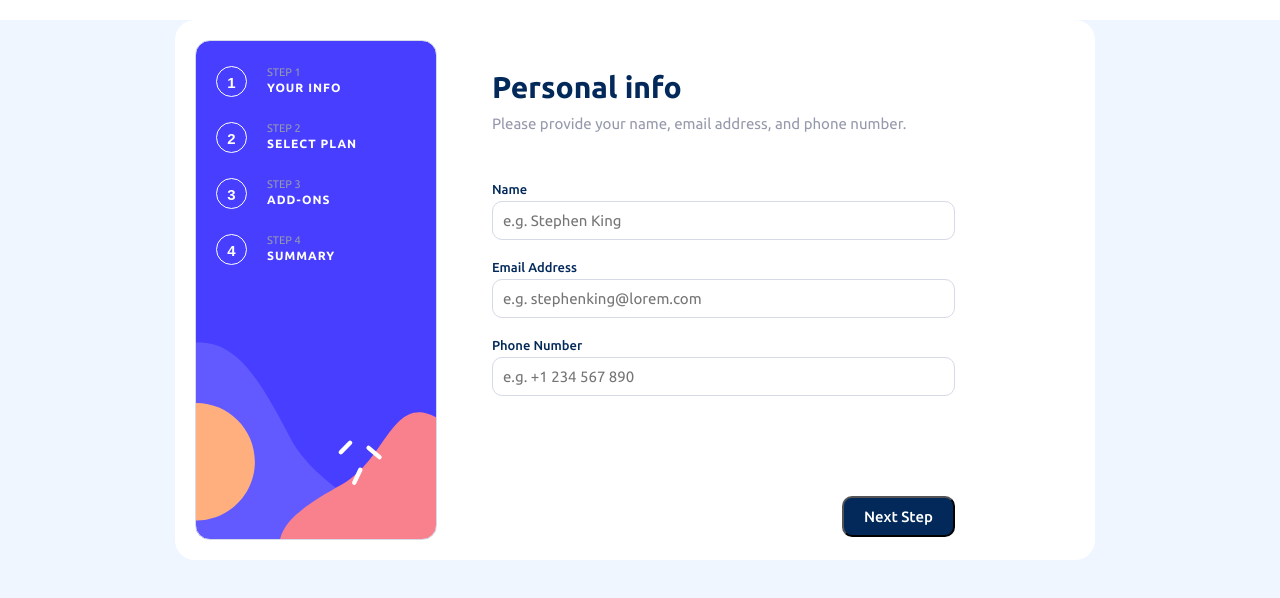
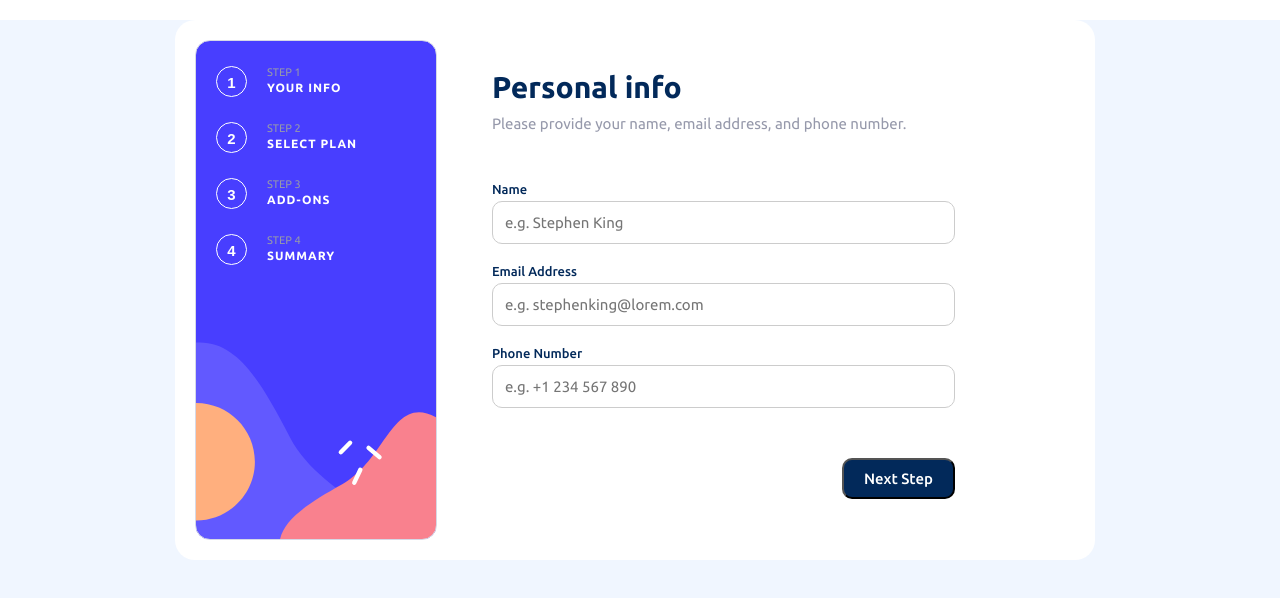
Before and after one commit to BdNiyi/msfmain, a React (Create React App) app in the folder msfmain/: page / in a window 1280 px wide. Shown: the top 598 px of the page. Built offline with nearby package versions, Linux system fonts and the light colour scheme.

Commit message:
donewithpg1

```diff
--- a/msfmain/src/ffirst.css
+++ b/msfmain/src/ffirst.css
@@ -68,6 +68,7 @@
     background-color: hsl(206, 94%, 87%);
     color:black;
 }
+
 .sidebar1text{
     margin-left: 20px;
 }
@@ -137,7 +138,25 @@
     font-weight: 400;
     font-size: 15px;
     color: hsl(213, 96%, 18%);
+    padding: 0.75rem;
+    border: 1px solid #ccc;
+    outline: none;
+    transition: box-shadow 0.2s ease, border-color 0.2s ease;
 }
+.forminput.error {
+    border-color: #e74c3c;
+    box-shadow: 0 0 0 3px rgba(231, 76, 60, 0.25); /* red glow */
+  }
+
+  .error-text {
+    color: #e74c3c;
+    font-family: "Ubuntu", sans-serif;
+    font-size: 0.875rem;
+    margin-top: 0.25rem;
+    margin-left: 350px;
+    display: block;
+  }
+
 .forminput:focus{
     outline: none;
     border-color: hsl(206, 94%, 87%);
@@ -154,7 +173,11 @@
     font-size: 15px;
     padding: 10px 20px;
     border-radius: 10px;
-    margin-top: 100px;
+    margin-top: 50px;
     margin-left: 350px;
     cursor: pointer;
 }
+.nextstep:hover{
+    background-color: hsl(206, 94%, 87%);
+    color: hsl(213, 96%, 18%);
+}
--- a/msfmain/src/first.js
+++ b/msfmain/src/first.js
@@ -2,20 +2,48 @@ import React from 'react';
 import { useState } from 'react';
 import './ffirst.css';
 
-function first() {
-    const [message, setMessage] = useState('');
-    const [error, setError] = useState('');
+function First() {
+  const [form, setForm] = useState({
+    name: '',
+    email: '',
+    phone: ''
+  });
+  const [errors, setErrors] = useState({});
+
+  const validate = () => {
+    const newErrors = {};
+    if (!form.name.trim()) {
+      newErrors.name = 'This field is required';
+    }
+    if (!form.email.trim()) {
+      newErrors.email = 'This field is required';
+    } else if (!/\S+@\S+\.\S+/.test(form.email)) {
+      newErrors.email = 'Invalid email format';
+    }
+    if (!form.phone.trim()) {
+      newErrors.phone = 'This field is required';
+    }
+    return newErrors;
+  };
+
+  const handleChange = (e) => {
+    const { name, value } = e.target;
+    setForm(prev => ({ ...prev, [name]: value }));
+    setErrors(prev => ({ ...prev, [name]: '' }));
+  };
 
   const handleSubmit = (e) => {
     e.preventDefault();
-      if (message.trim() === '') {
-        setError('Please enter a message before submitting.');
+    const validationErrors = validate();
+    if (Object.keys(validationErrors).length > 0) {
+      setErrors(validationErrors);
     } else {
-        setError('');
-        // Do something with the message
-        alert(`Submitted: ${message}`);
+      // proceed to next step
+      console.log('Form data:', form);
+      alert(`Submitted: ${JSON.stringify(form)}`);
     }
   };
+
   return (
     <div className='firstpagebody'>
         {/* Sidebar start */}
@@ -58,24 +86,45 @@ function first() {
 <div className='pihead'>Personal info</div>
 <p className='pip'>Please provide your name, email address, and phone number.</p>
 
-<form className='forform' onSubmit={handleSubmit}>
+<form className='forform' onSubmit={handleSubmit} noValidate>
     <div className='formgroup'>
         <label className='formlabel'>Name</label>
-        <input type="text" className='forminput' placeholder='e.g. Stephen King' required/>
+        <input
+         type='text'
+         name='name'
+         className={`forminput ${errors.name ? 'error' : ''}`}
+         placeholder='e.g. Stephen King'
+         value={form.name}
+         onChange={handleChange}
+       />
+       {errors.name && <span className='error-text'>{errors.name}</span>}
      </div>
     <div className='formgroup'>
         <label className='formlabel'>Email Address</label>
-        <input type="email" className='forminput' placeholder='e.g. stephenking@lorem.com' required/>
+        <input type='email'
+              name='email'
+              className={`forminput ${errors.email ? 'error' : ''}`}
+              placeholder='e.g. stephenking@lorem.com'
+              value={form.email}
+              onChange={handleChange}/>
+               {errors.email && <span className='error-text'>{errors.email}</span>}
     </div>
     <div className='formgroup'>
         <label className='formlabel'>Phone Number</label>
-        <input type="tel" className='forminput' placeholder='e.g. +1 234 567 890' required/>
+        <input ype='tel'
+              name='phone'
+              className={`forminput ${errors.phone ? 'error' : ''}`}
+              placeholder='e.g. +1 234 567 890'
+              value={form.phone}
+              onChange={handleChange}/>
+              {errors.phone && <span className='error-text'>{errors.phone}</span>}
     </div>
+    <button type='submit' className='nextstep'>Next Step</button>
 </form>
-<button className='nextstep'>Next Step</button>
+
 </div>
     </div>
   )
 }
 
-export default first
+export default First
```
Lines whose indentation alone changed are shown as unchanged.
